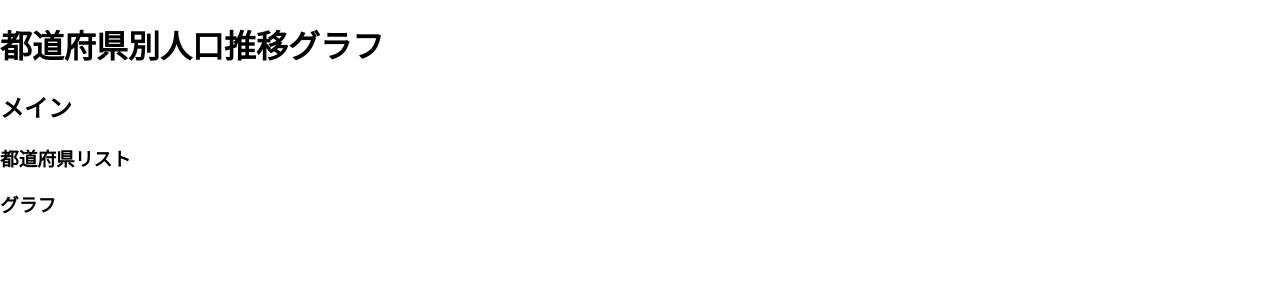
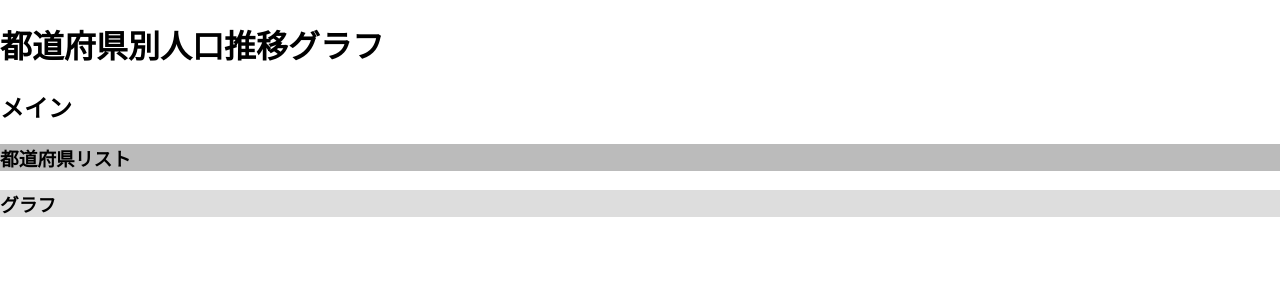
Before and after one commit to Kazuikazuikazui/yumemi_resas, a React (Create React App) app in the folder react-highcharts/: page / in a window 1280 px wide. Shown: the top 300 px of the page. Built offline with nearby package versions, Linux system fonts and the light colour scheme.

Commit message:
chore: cssモジュール導入

```diff
--- a/react-highcharts/package.json
+++ b/react-highcharts/package.json
@@ -41,5 +41,8 @@
       "last 1 firefox version",
       "last 1 safari version"
     ]
+  },
+  "devDependencies": {
+    "sass": "^1.54.0"
   }
 }
--- a/react-highcharts/src/App.tsx
+++ b/react-highcharts/src/App.tsx
@@ -1,5 +1,5 @@
 import React from "react";
-import Main from "./components/Main";
+import Main from "./pages/Main";
 
 const App: React.FC = () => {
   return (
--- a/react-highcharts/src/components/Graph.tsx
+++ b/react-highcharts/src/components/Graph/index.tsx
@@ -1,9 +1,10 @@
 import React from "react";
+import styles from './style.module.scss';
 
 const Graph: React.FC = () => {
   return (
     <>
-      <h3>グラフ</h3>
+      <h3 className={styles.h3}>グラフ</h3>
     </>
   );
 };
--- /dev/null
+++ b/react-highcharts/src/components/Graph/style.module.scss
@@ -0,0 +1,3 @@
+.h3{
+  background-color: #ddd;
+}
--- a/react-highcharts/src/components/PrefectureList.tsx
+++ b/react-highcharts/src/components/PrefectureList/index.tsx
@@ -1,9 +1,10 @@
 import React from "react";
+import styles from './style.module.scss';
 
 const PrefectureList: React.FC = () => {
   return (
     <>
-      <h3>都道府県リスト</h3>
+      <h3 className={styles.h3}>都道府県リスト</h3>
     </>
   );
 };
--- /dev/null
+++ b/react-highcharts/src/components/PrefectureList/style.module.scss
@@ -0,0 +1,3 @@
+.h3{
+  background-color: #bbb;
+}
--- a/react-highcharts/src/components/Main.tsx
+++ b/react-highcharts/src/pages/Main.tsx
@@ -1,6 +1,6 @@
 import React from "react";
-import PrefectureList from "./PrefectureList";
-import Graph from "./Graph";
+import PrefectureList from "../components/PrefectureList";
+import Graph from "../components/Graph";
 
 const Main: React.FC = () => {
   return (
```
Also changed, not shown: 2 other files (tests, documents, lock files or other folders).
